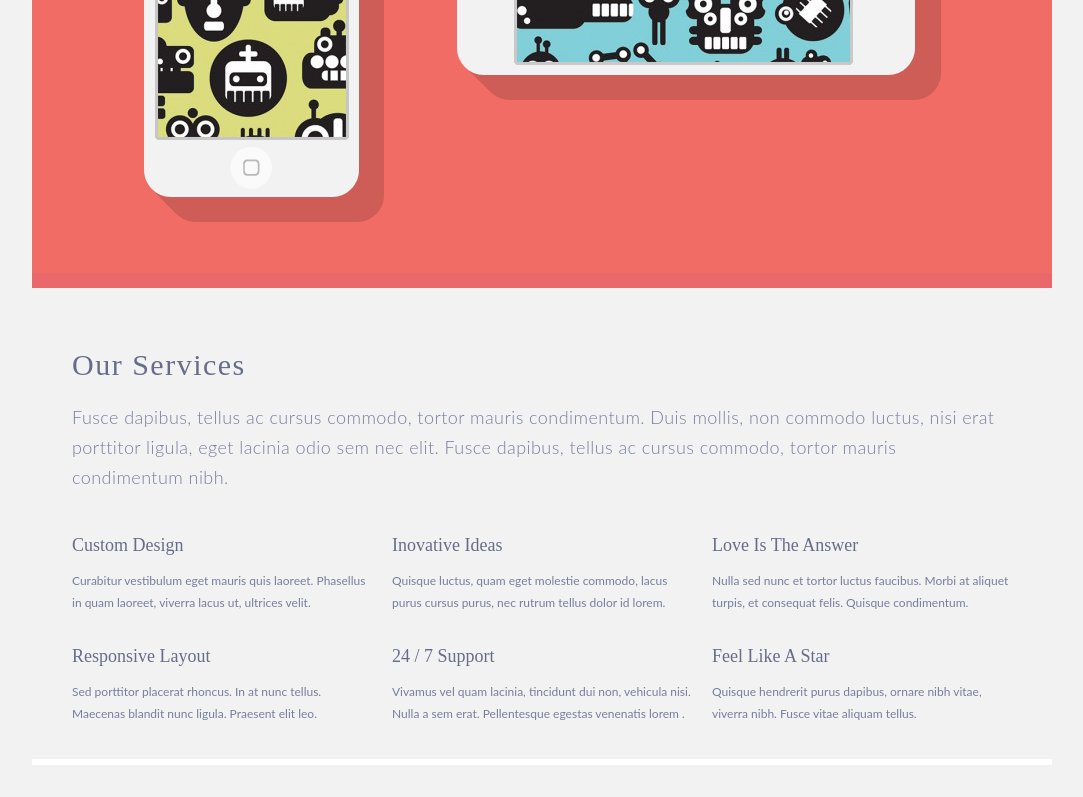
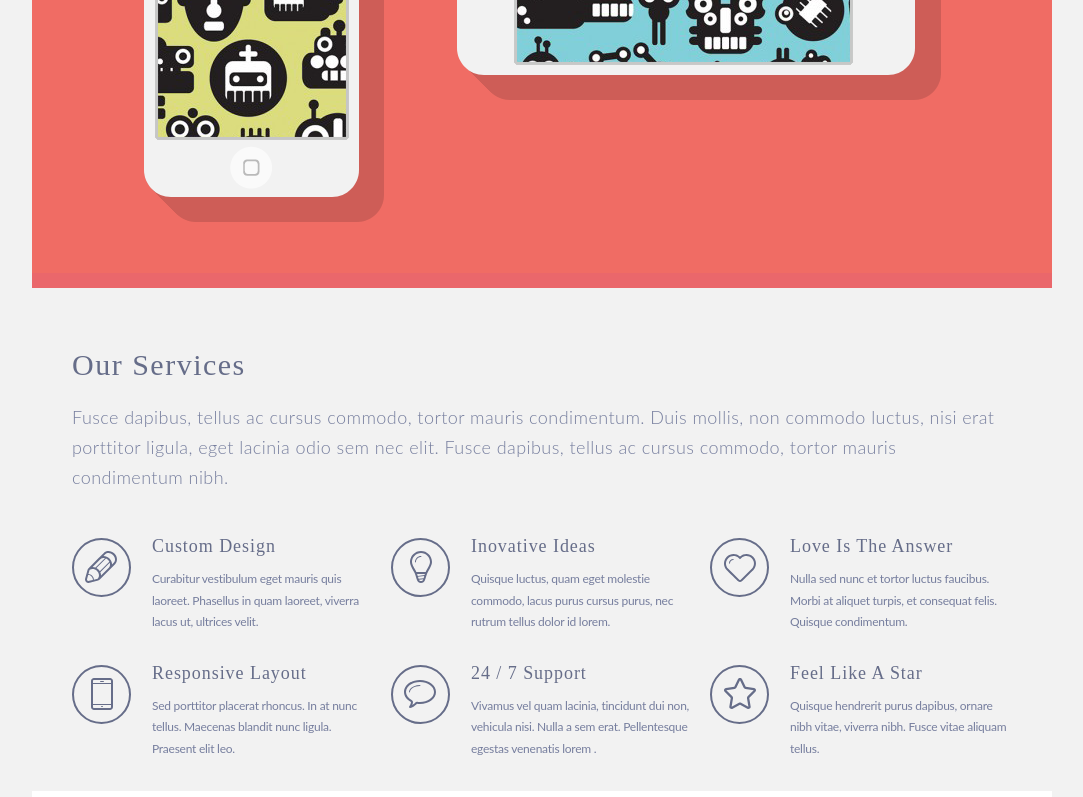
Before and after one commit to Al2003x/singolo, a plain HTML site: page singolo1.html in a window 1280 px wide. Shown: the part 407-1204 px from the top of the page, without its empty margins (98-1181 px from the left). Before the commit the page ends 1172 px from the top, so only its background shows below. Drawn offline with nearby package versions, Linux system fonts and the light colour scheme.

Commit message:
fix: completed the project

```diff
--- a/singolo.css
+++ b/singolo.css
@@ -109,18 +109,9 @@ a {
   color: #fff;
 }
 
-.main-nav__link.main-nav__link--active {
-  cursor: default;
-  color: #f06c64;
-}
-
-.main-nav__link.main-nav__link--active:hover {
-  color: #f06c64;
-}
-
 .main-nav__link:hover,
 .main-nav__link:focus {
-  color: rgb(129, 49, 45);
+  color: #f06c64;
 }
 
 .slider {
@@ -156,6 +147,11 @@ a {
   -webkit-box-sizing: border-box;
   box-sizing: border-box;
   background-color: transparent;
+  opacity: 1;
+}
+
+.slider__btn:hover {
+  opacity: 0.5;
 }
 
 .slider__btn.slider__btn--prev {
@@ -190,7 +186,7 @@ a {
 
 .services__text {
   margin: 0;
-  margin-bottom: 45px;
+  margin-bottom: 46px;
   font-family: Lato;
   font-size: 18px;
   font-weight: 300;
@@ -210,9 +206,9 @@ a {
 
 .services__item {
   position: relative;
-  width: 300px;
+  width: 299px;
   margin-right: 20px;
-  margin-bottom: 35px;
+  margin-bottom: 32px;
 }
 
 .services__item:nth-child(3n) {
@@ -221,14 +217,66 @@ a {
 
 .services__item-title {
   margin: 0;
-  margin-bottom: 15px;
+  margin-bottom: 12px;
+  margin-left: 80px;
   font-family: "Lato - Black";
   font-size: 18px;
   font-weight: 400;
   line-height: 17.86px;
+  letter-spacing: 0.95px;
   color: #666d89;
 }
 
 .services__item-desc {
   margin: 0;
+  margin-left: 80px;
+  letter-spacing: -0.25px;
 }
+
+.services__icon {
+  position: absolute;
+  top: 0;
+  left: 0;
+  display: block;
+  width: 55px;
+  height: 55px;
+  text-align: center;
+  border: 2px solid #666d89;
+  border-radius: 50%;
+}
+
+.services__icon.services__icon--pen {
+  background-image: url("assets/img/pen.svg");
+  background-repeat: no-repeat;
+  background-position: center;
+}
+
+.services__icon.services__icon--bulb {
+  background-image: url("assets/img/bulb.svg");
+  background-repeat: no-repeat;
+  background-position: center;
+}
+
+.services__icon.services__icon--heart {
+  background-image: url("assets/img/heart.svg");
+  background-repeat: no-repeat;
+  background-position: center;
+}
+
+.services__icon.services__icon--phone {
+  background-image: url("assets/img/phone.svg");
+  background-repeat: no-repeat;
+  background-position: center;
+}
+
+.services__icon.services__icon--bubble {
+  background-image: url("assets/img/bubble.svg");
+  background-repeat: no-repeat;
+  background-position: center;
+}
+
+.services__icon.services__icon--star {
+  background-image: url("assets/img/star.svg");
+  background-repeat: no-repeat;
+  background-position: center;
+}
--- a/singolo1.html
+++ b/singolo1.html
@@ -17,7 +17,7 @@
         <nav class="main-nav">
           <ul class="main-nav__list">
             <li class="main-nav__item">
-              <a href="#" class="main-nav__link main-nav__link--active">home</a>
+              <a href="#" class="main-nav__link">home</a>
             </li>
             <li class="main-nav__item">
               <a href="#" class="main-nav__link">services</a>
@@ -58,47 +58,53 @@
           tortor mauris condimentum nibh.
         </p>
         <ul class="services__list">
-          <li class="services__item services__item--pen">
+          <li class="services__item">
             <h3 class="services__item-title">Custom Design</h3>
             <p class="services__item-desc">
               Curabitur vestibulum eget mauris quis laoreet. Phasellus in quam
               laoreet, viverra lacus ut, ultrices velit.
             </p>
+            <span class="services__icon services__icon--pen"></span>
           </li>
-          <li class="services__item services__item--buld">
+          <li class="services__item">
             <h3 class="services__item-title">Inovative Ideas</h3>
             <p class="services__item-desc">
               Quisque luctus, quam eget molestie commodo, lacus purus cursus
               purus, nec rutrum tellus dolor id lorem.
             </p>
+            <span class="services__icon services__icon--bulb"></span>
           </li>
-          <li class="services__item services__item--heart">
+          <li class="services__item">
             <h3 class="services__item-title">Love Is The Answer</h3>
             <p class="services__item-desc">
               Nulla sed nunc et tortor luctus faucibus. Morbi at aliquet turpis,
               et consequat felis. Quisque condimentum.
             </p>
+            <span class="services__icon services__icon--heart"></span>
           </li>
-          <li class="services__item services__item--phone">
+          <li class="services__item">
             <h3 class="services__item-title">Responsive Layout</h3>
             <p class="services__item-desc">
               Sed porttitor placerat rhoncus. In at nunc tellus. Maecenas
               blandit nunc ligula. Praesent elit leo.
             </p>
+            <span class="services__icon services__icon--phone"></span>
           </li>
-          <li class="services__item services__item--bubble">
+          <li class="services__item">
             <h3 class="services__item-title">24 / 7 Support</h3>
             <p class="services__item-desc">
               Vivamus vel quam lacinia, tincidunt dui non, vehicula nisi. Nulla
               a sem erat. Pellentesque egestas venenatis lorem .
             </p>
+            <span class="services__icon services__icon--bubble"></span>
           </li>
-          <li class="services__item services__item--star">
+          <li class="services__item">
             <h3 class="services__item-title">Feel Like A Star</h3>
             <p class="services__item-desc">
               Quisque hendrerit purus dapibus, ornare nibh vitae, viverra nibh.
               Fusce vitae aliquam tellus.
             </p>
+            <span class="services__icon services__icon--star"></span>
           </li>
         </ul>
       </section>
```
